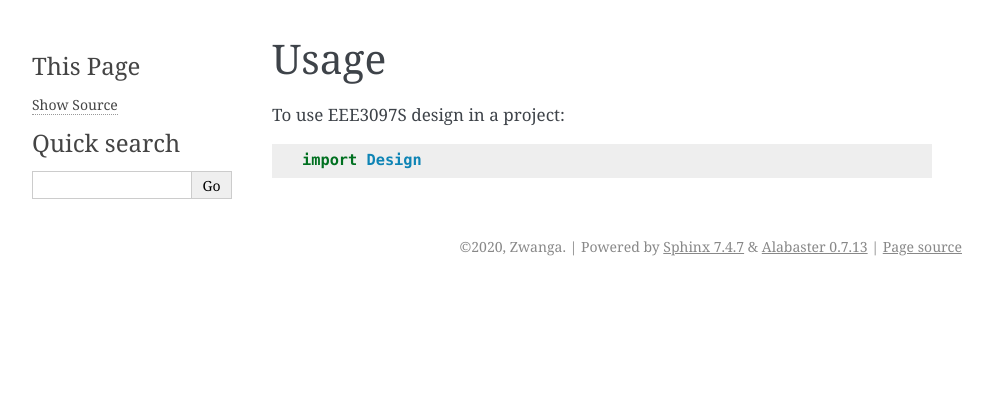
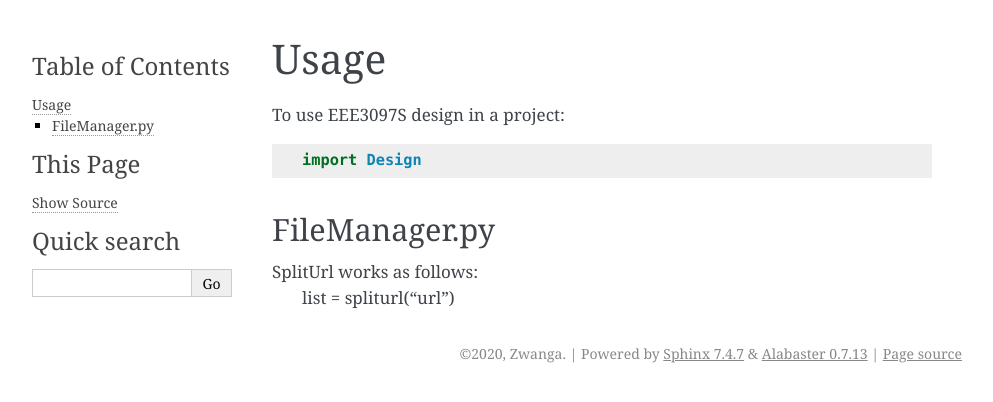
Before and after one commit to ZwangaMukwevho/Design, a Sphinx documentation site: the page built from docs/usage.rst, in a window 1280 px wide. Shown: the top 402 px of the page, without its empty margins (148-1141 px from the left). Built offline with Sphinx 7.4.7, drawn with Linux system fonts in a browser that asks for light colours; pages that are not in the unit, such as notebooks, are missing from menus.

Commit message:
Update usage.rst
testing documentation changes

```diff
--- a/docs/usage.rst
+++ b/docs/usage.rst
@@ -5,3 +5,9 @@ Usage
 To use EEE3097S design in a project::
 
     import Design
+
+FileManager.py
+---------------
+
+SplitUrl works as follows:
+    list = spliturl("url")
```
